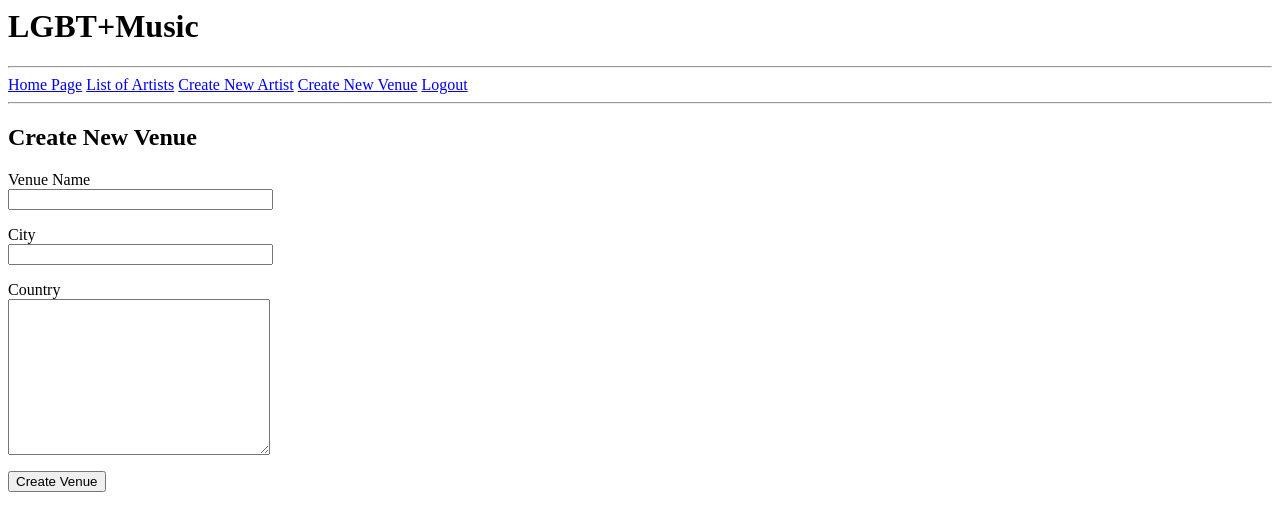
After one commit to klpolley/lgbt_music, a Flask app: page /new_venue in a window 1280 px wide. The commit adds this page. Shown: the top 531 px of the page. Run offline with Flask 2, Linux system fonts and the light colour scheme; the visitor is signed in with stand-in values (Sample User, id 1).

Commit message:
create new venue

```diff
--- a/app/forms.py
+++ b/app/forms.py
@@ -1,7 +1,7 @@
 from flask_wtf import FlaskForm
 from wtforms import StringField, TextAreaField, SubmitField, PasswordField, BooleanField
 from wtforms.validators import DataRequired, ValidationError, EqualTo, Email
-from app.models import Artist, User
+from app.models import Artist, User, Venue
 
 class NewArtistForm(FlaskForm):
     name = StringField('Artist Name', validators=[DataRequired()])
@@ -13,6 +13,17 @@ class NewArtistForm(FlaskForm):
         user = Artist.query.filter_by(name=name.data).first()
         if user is not None:
             raise ValidationError('This artist already exists.')
+
+class NewVenueForm(FlaskForm):
+    name = StringField('Venue Name', validators=[DataRequired()])
+    city = StringField('City', validators=[DataRequired()])
+    country = TextAreaField('Country', validators=[DataRequired()])
+    submit = SubmitField('Create Venue')
+
+    def validate_name(self, name):
+        user = Venue.query.filter_by(name=name.data).first()
+        if user is not None:
+            raise ValidationError('This venue already exists.')
 
 class LoginForm(FlaskForm):
     username = StringField('Username', validators=[DataRequired()])
--- a/app/routes.py
+++ b/app/routes.py
@@ -1,7 +1,7 @@
 from flask import render_template, flash, redirect, url_for, request
 from flask_login import current_user, login_user, logout_user, login_required
 from app import app, db
-from app.forms import NewArtistForm, LoginForm, RegistrationForm
+from app.forms import NewArtistForm, LoginForm, RegistrationForm, NewVenueForm
 from app.models import Artist, Event, ArtistToEvent, Venue, User
 from werkzeug.urls import url_parse
 
@@ -65,7 +65,22 @@ def new_artist():
 
         return redirect(url_for('list_artists'))
 
-    return render_template('new.html', title='New Artist', form=form)
+    return render_template('new_artist.html', title='New Artist', form=form)
+
+@app.route('/new_venue', methods=['GET', 'POST'])
+@login_required
+def new_venue():
+    form = NewVenueForm()
+
+    if form.validate_on_submit():
+        flash('Venue Created: ' + form.name.data)
+        venue = Venue(name=form.name.data.strip(), city=form.city.data.strip(), country=form.country.data.strip())
+        db.session.add(venue)
+        db.session.commit()
+
+        return redirect(url_for('list_artists'))
+
+    return render_template('new_venue.html', title='New Venue', form=form)
 
 @app.route('/artists/<name>')
 def artist_page(name):
--- a/app/templates/base.html
+++ b/app/templates/base.html
@@ -19,6 +19,7 @@
             <a href="{{ url_for('login') }}">Login</a>
         {% else %}
             <a href="{{ url_for("new_artist") }}">Create New Artist</a>
+            <a href="{{ url_for("new_venue") }}">Create New Venue</a>
             <a href="{{ url_for('logout') }}">Logout</a>
         {% endif %}
     </div>
--- /dev/null
+++ b/app/templates/new_venue.html
@@ -0,0 +1,40 @@
+{% extends "base.html" %}
+
+{% block content %}
+
+    <h2>Create New Venue</h2>
+
+     <form action="" method="post" novalidate>
+
+        {{ form.hidden_tag() }} <!-- protects form against attack -->
+
+        <p>
+            {{ form.name.label }}<br/>
+            {{ form.name(size='30') }}<br/>
+            {% for error in form.name.errors %}
+                <span style="color: red;">{{ error }}</span>
+            {% endfor %}
+        </p>
+
+         <p>
+            {{ form.city.label }}<br/>
+            {{ form.city(size='30') }}<br/>
+            {% for error in form.city.errors %}
+                <span style="color: red;">{{ error }}</span>
+            {% endfor %}
+        </p>
+
+        <p>
+            {{ form.country.label }}<br/>
+            {{ form.country(rows='10', cols='30') }}<br/>
+            {% for error in form.country.errors %}
+                <span style="color: red;">{{ error }}</span>
+            {% endfor %}
+        </p>
+
+        <p>{{ form.submit() }}</p>
+
+
+    </form>
+
+{% endblock %}
```
Also changed, not shown: app.db, app/templates/new_artist.html (renamed from app/templates/new.html).
